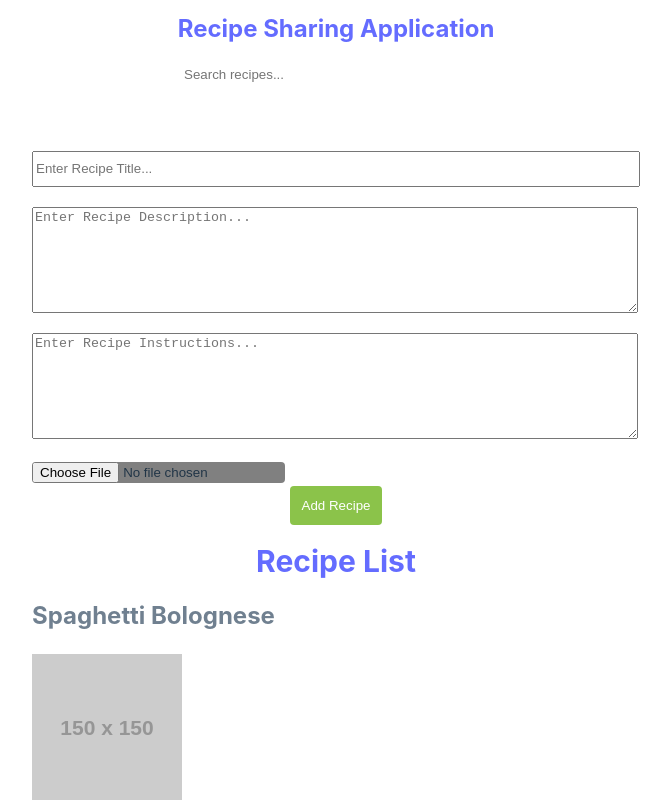
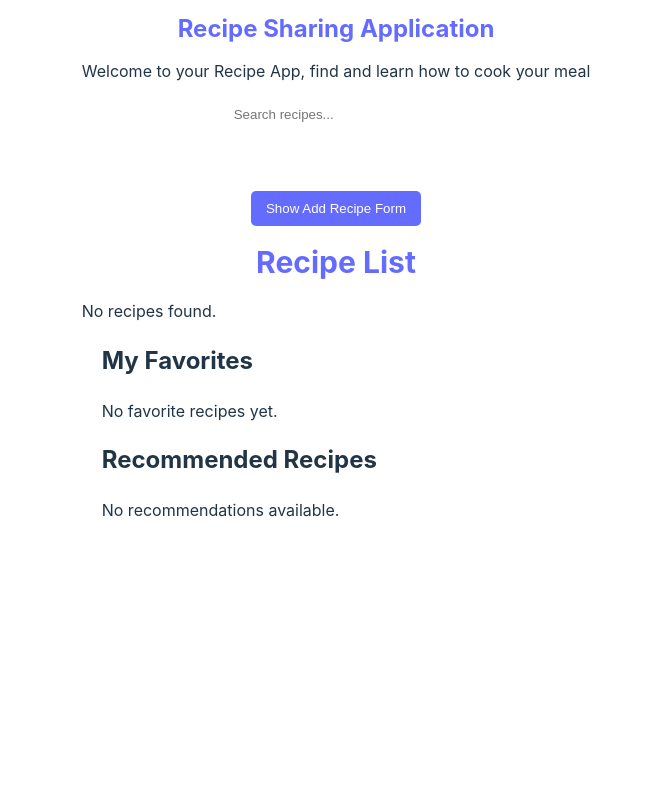
Before and after one commit to iamkayourday/recipe-sharing-app-dummy, a React (Vite) app: page / in a window 1280 px wide. Shown: the top 800 px of the page, without its empty margins (304-975 px from the left). Built offline with nearby package versions, Linux system fonts and the light colour scheme.

Commit message:
Togglebutton implemented to show the addform component

```diff
--- a/src/App.jsx
+++ b/src/App.jsx
@@ -14,6 +14,7 @@ const App = () => {
           textAlign:'center',
           color:'#646cff'
         }}>Recipe Sharing Application</h1>
+        <p>Welcome to your Recipe App, find and learn how to cook your meal</p>
         <Routes>
           <Route path="/" element={<RecipeList />} />
           <Route path="/recipe/:id" element={<RecipeDetails />} />
--- a/src/components/RecipeList.jsx
+++ b/src/components/RecipeList.jsx
@@ -1,4 +1,74 @@
-import React, { useEffect } from 'react';
+// import React, { useEffect } from 'react';
+// import { Link } from 'react-router-dom';
+// import { useRecipeStore } from './recipeStore';
+// import AddRecipeForm from './AddRecipeForm';
+// import SearchBar from './SearchBar';
+// import FavoritesList from './FavoritesList';
+// import RecommendationsList from './RecommendationsList';
+
+// const RecipeList = () => {
+//   const recipes = useRecipeStore(state => state.recipes);
+
+//   const { searchTerm, filterRecipes, filteredRecipes } = useRecipeStore((state) => ({
+//     searchTerm: state.searchTerm,
+//     filterRecipes: state.filterRecipes,
+//     filteredRecipes: state.filteredRecipes,
+//   }));
+
+//   useEffect(() => {
+//     filterRecipes();
+//   }, [searchTerm, filterRecipes]);
+
+//   return (
+//     <div>
+//       <SearchBar />
+//       <AddRecipeForm />
+//       <h1
+//         style={{
+//           textAlign: 'center',
+//           color: '#646cff',
+//           fontSize: '30px'
+//         }}
+//       >
+//         Recipe List
+//       </h1>
+
+//       {filteredRecipes.length > 0 ? (
+//         filteredRecipes.map((recipe) => (
+//           <div className='list' key={recipe.id}>
+//             <h2 style={{ color: 'slategray' }}>{recipe.title}</h2>
+
+//             {/* Conditionally display the uploaded image or a placeholder */}
+//             {recipe.image ? (
+//               <img
+//                 src={recipe.image}
+//                 alt={recipe.title}
+//                 style={{ width: '150px', height: '150px', objectFit: 'cover' }}
+//               />
+//             ) : (
+//               <img
+//                 src="https://via.placeholder.com/150"
+//                 alt="recipe img"
+//                 style={{ width: '150px', height: '150px' }}
+//               />
+//             )}
+
+//             <p style={{ height: 'auto' }}>Description: {recipe.description}</p>
+//             <Link to={`/recipe/${recipe.id}`}>View Details for {recipe.title}</Link>
+//           </div>
+//         ))
+//       ) : (
+//         <p>No recipes found.</p>
+//       )}
+
+//       <FavoritesList />
+//       <RecommendationsList />
+//     </div>
+//   );
+// };
+
+// export default RecipeList;
+import React, { useState, useEffect } from 'react';
 import { Link } from 'react-router-dom';
 import { useRecipeStore } from './recipeStore';
 import AddRecipeForm from './AddRecipeForm';
@@ -7,6 +77,7 @@ import FavoritesList from './FavoritesList';
 import RecommendationsList from './RecommendationsList';
 
 const RecipeList = () => {
+  const [showAddForm, setShowAddForm] = useState(false); // Toggle state for showing the form
   const recipes = useRecipeStore(state => state.recipes);
 
   const { searchTerm, filterRecipes, filteredRecipes } = useRecipeStore((state) => ({
@@ -19,40 +90,47 @@ const RecipeList = () => {
     filterRecipes();
   }, [searchTerm, filterRecipes]);
 
+  // Toggle function to show or hide the form
+  const toggleAddForm = () => {
+    setShowAddForm(prevState => !prevState);
+  };
+
+
   return (
     <div>
       <SearchBar />
-      <AddRecipeForm />
-      <h1
-        style={{
-          textAlign: 'center',
-          color: '#646cff',
-          fontSize: '30px'
-        }}
-      >
-        Recipe List
-      </h1>
+      {/* Button to toggle the Add Recipe Form */}
+      <div style={{ textAlign: 'center', marginBottom: '20px' }}>
+        <button onClick={toggleAddForm} style={{
+          backgroundColor: '#646cff',
+          color: '#fff',
+          border: 'none',
+          padding: '10px 15px',
+          borderRadius: '5px',
+          cursor: 'pointer',
+        }}>
+          {showAddForm ? 'Hide Add Recipe Form' : 'Show Add Recipe Form'}
+        </button>
+      </div>
+      <h1 style={{
+        textAlign: 'center',
+        color: '#646cff',
+        fontSize: "30px"
+      }}>Recipe List</h1>
 
+      {/* Conditionally render the Add Recipe Form */}
+      {showAddForm && <AddRecipeForm />}
       {filteredRecipes.length > 0 ? (
         filteredRecipes.map((recipe) => (
           <div className='list' key={recipe.id}>
-            <h2 style={{ color: 'slategray' }}>{recipe.title}</h2>
+            <h2 style={{ color: "slategray" }}>{recipe.title}</h2>
 
-            {/* Conditionally display the uploaded image or a placeholder */}
+            {/* Display the recipe's image */}
             {recipe.image ? (
-              <img
-                src={recipe.image}
-                alt={recipe.title}
-                style={{ width: '150px', height: '150px', objectFit: 'cover' }}
-              />
+              <img src={recipe.image} alt={recipe.title} style={{ maxWidth: '200px' }} />
             ) : (
-              <img
-                src="https://via.placeholder.com/150"
-                alt="recipe img"
-                style={{ width: '150px', height: '150px' }}
-              />
+              <img src="https://via.placeholder.com/150" alt="recipe img" />
             )}
-
             <p style={{ height: 'auto' }}>Description: {recipe.description}</p>
             <Link to={`/recipe/${recipe.id}`}>View Details for {recipe.title}</Link>
           </div>
--- a/src/components/SearchBar.jsx
+++ b/src/components/SearchBar.jsx
@@ -9,6 +9,9 @@ const SearchBar = () => {
       type="text"
       placeholder="Search recipes..."
       onChange={(e) => setSearchTerm(e.target.value)}
+      style={{
+        display:"flex"
+      }}
     />
   );
 };
--- a/src/components/recipeStore.js
+++ b/src/components/recipeStore.js
@@ -4,13 +4,13 @@ const generateUniqueId = () => crypto.randomUUID();
 
 const useRecipeStore = create((set) => ({
   recipes: JSON.parse(localStorage.getItem('recipes')) || [
-    {
-      id: generateUniqueId(),
-      title: "Spaghetti Bolognese",
-      description: "A classic Italian pasta dish with a rich, meaty sauce.",
-      instruction: "Cook spaghetti according to package instructions. Sauté minced garlic and onions, then add ground beef. Cook until browned. Add tomato sauce, Italian herbs, salt, and pepper. Simmer for 20 minutes. Serve sauce over cooked spaghetti, and garnish with grated Parmesan cheese.",
-      // image: "public/img/sphaghetti.jpg"
-    },
+    // {
+    //   id: generateUniqueId(),
+    //   title: "Spaghetti Bolognese",
+    //   description: "A classic Italian pasta dish with a rich, meaty sauce.",
+    //   instruction: "Cook spaghetti according to package instructions. Sauté minced garlic and onions, then add ground beef. Cook until browned. Add tomato sauce, Italian herbs, salt, and pepper. Simmer for 20 minutes. Serve sauce over cooked spaghetti, and garnish with grated Parmesan cheese.",
+    //   // image: "public/img/sphaghetti.jpg"
+    // },
     // {
     //   id: generateUniqueId(),
     //   title: "Chicken Caesar Salad",
```
